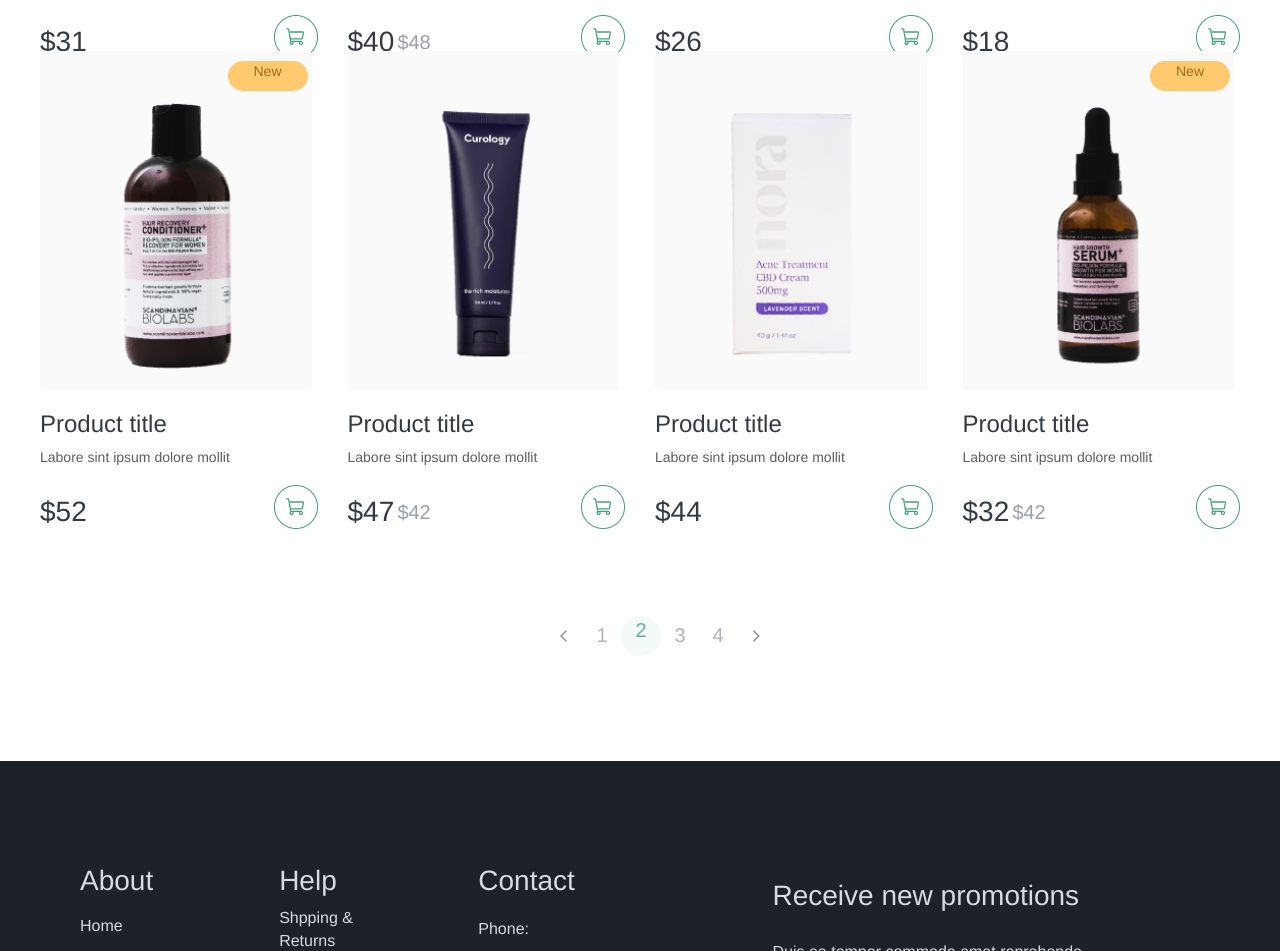
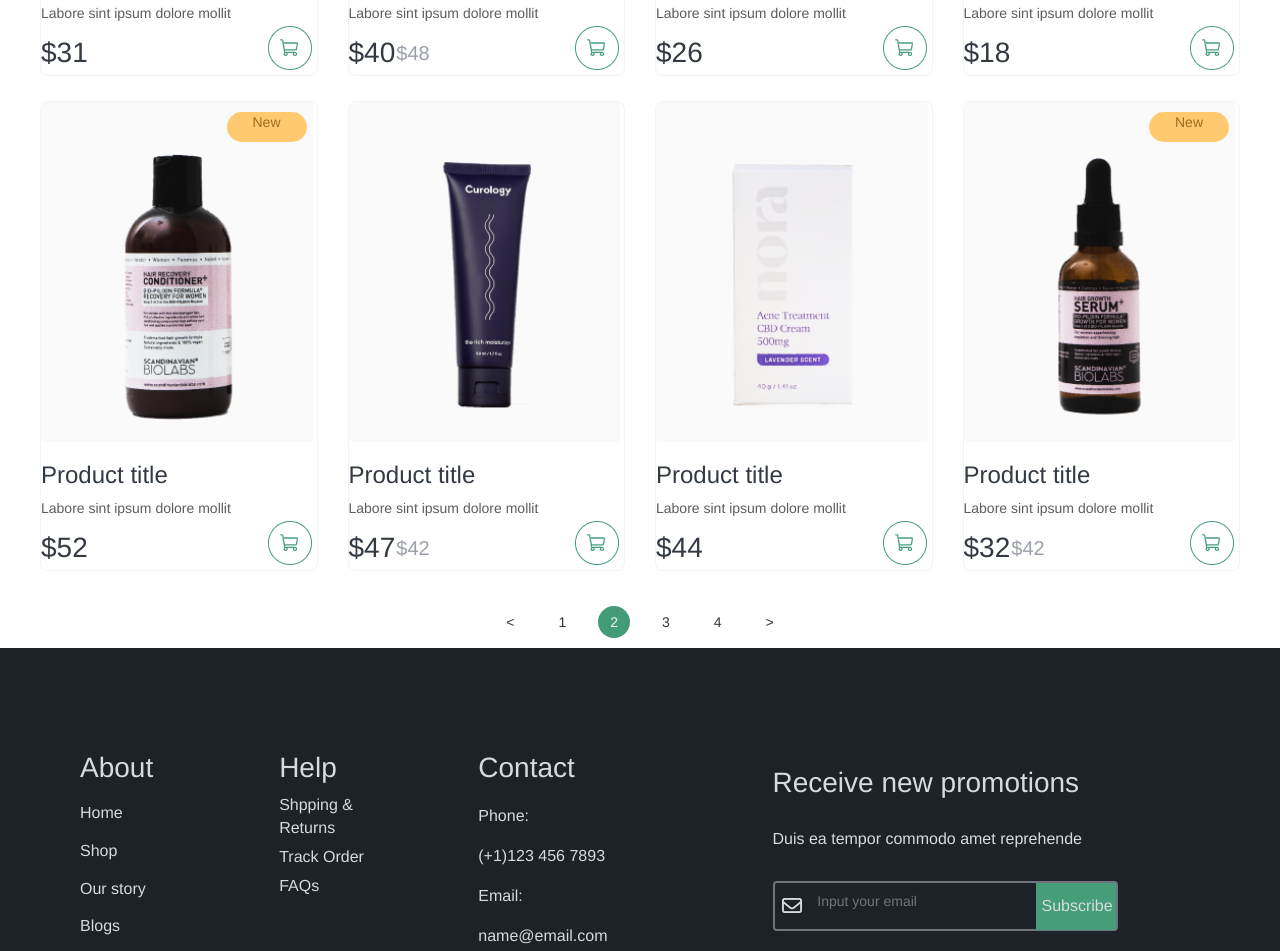
Before and after one commit to thahhtuyenn/BaiTapWebTuan07, a plain HTML site: page indext_ProductListing.html in a window 1280 px wide. Shown: the part 1406-2357 px from the top of the page. Drawn offline with nearby package versions, Linux system fonts and the light colour scheme.

Commit message:
thanh tuyen su dung bootrap trong panigation

```diff
--- a/indext_ProductListing.html
+++ b/indext_ProductListing.html
@@ -356,40 +356,12 @@
         <!--h230 x w255-->
         <div class="grid">
             <div id="wrapper__panigation">
-                <ul id="panigation-list">
-                    <div class="item">
-                        <li class="panigation-list-item">
-                            <img class="panigation-list-item-next" src="img/left.png" alt="">
-                        </li>
-                    </div>
-                    <div class="item">
-                        <li class="panigation-list-item">
-                            <a class="panigation-list-item-link" href="#">1</a>
-                        </li>
-                    </div>
-                    <div class="item">
-                        <li class="panigation-list-item">
-                            <div id="item-select">
-                                <p id="select-text">2</p>
-                            </div>
-                        </li>
-                    </div>
-                    <div class="item">
-                        <li class="panigation-list-item">
-                            <a class="panigation-list-item-link" href="#">3</a>
-                        </li>
-                    </div>
-                    <div class="item">
-                        <li class="panigation-list-item">
-                            <a class="panigation-list-item-link" href="#">4</a>
-                        </li>
-                    </div>
-                    <div class="item">
-                        <li class="panigation-list-item">
-                            <img class="panigation-list-item-next" src="img/right.png" alt="">
-                        </li>
-                    </div>
-                </ul>
+                <button class="btn btn-default btn-default-page"><</button>
+                <button class="btn btn-default btn-default-page">1</button>
+                <button class="btn btn-default btn-default-page btn-select">2</button>
+                <button class="btn btn-default btn-default-page">3</button>
+                <button class="btn btn-default btn-default-page">4</button>
+                <button class="btn btn-default btn-default-page">></button>
             </div>
         </div>
 
--- a/main.css
+++ b/main.css
@@ -103,7 +103,7 @@ html {
 #banner-text {
     position: absolute;
     left: 10%;
-    top: 25%;
+    top: 50%;
 }
 
 #banner-title {
@@ -228,6 +228,9 @@ html {
 
 .product-item {
     height: 470px;
+    margin-bottom: 25px;
+    border: 1px solid #f3f4f6;
+    border-radius: 8px;
 }
 
 .item-img-div {
@@ -272,9 +275,11 @@ html {
 
 .item-price {
     width: 100%;
+    height: 30px;
     display: flex;
     justify-content: space-between;
     align-items: center;
+    padding-right: 5px;
 }
 
 .item-price-sales {
@@ -302,50 +307,18 @@ html {
     justify-content: center;
 }
 
-#panigation-list {
-    display: flex;
-    width: 270px;
-    height: 230px;
-    justify-content: space-between;
-    align-items: center;
-    list-style: none;
+.btn-default-page{
+    border: none;
+    border-radius: 50%;
+    margin: 10px;
+
 }
 
-.panigation-list-item {
-    font-size: 20px;
-    padding: 10;
+.btn-select{
+    background-color: #449b78;
+    color: #f3f4f6;
 }
 
-.item {
-    width: 40px;
-    height: 40px;
-    display: flex;
-    justify-content: center;
-    align-items: center;
-}
-
-.panigation-list-item-next {
-    padding: 0;
-}
-
-.panigation-list-item-link {
-    text-decoration: none;
-    color: #afb2ba;
-}
-
-#item-select {
-    width: 40px;
-    height: 40px;
-    background-color: #f4faf8;
-    display: flex;
-    justify-content: center;
-    align-items: center;
-    border-radius: 20px;
-}
-
-#select-text {
-    color: #68b094;
-}
 
 
 /* css footer */
```
